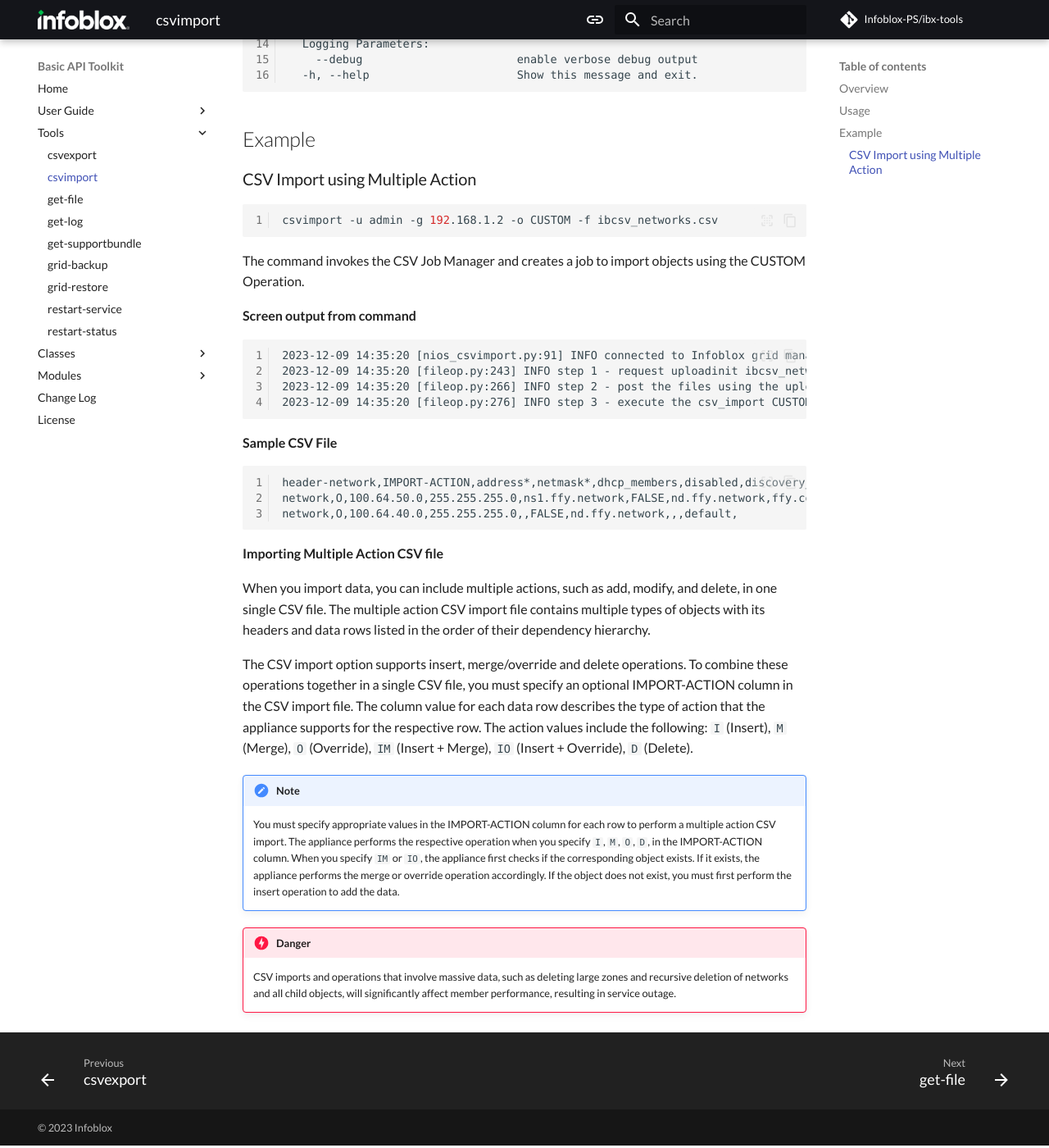
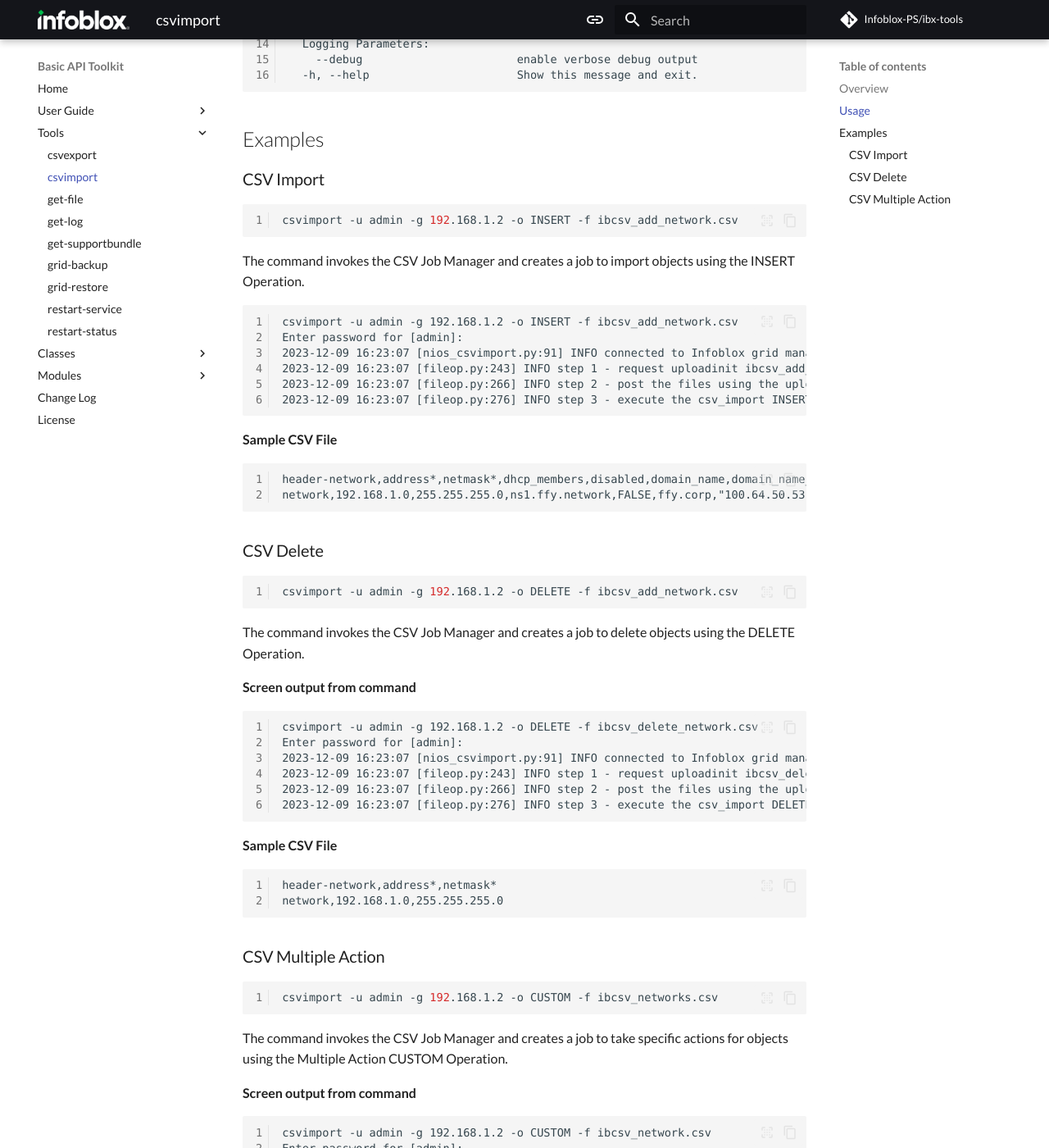
Before and after one commit to Infoblox-PS/ibx-sdk, an MkDocs documentation site: the page built from docs/examples/csvimport.md, in a window 1280 px wide and 1400 px high, scrolled down 740 px. Shown: the whole window at 82% size. Built offline with MkDocs 1.6.1 and Material for MkDocs 9.7.7, drawn with Linux system fonts in a browser that asks for light colours; some web fonts are replaced; comment, search, counter and statistics services are not loaded; some of the changed text lies outside the part shown.

Commit message:
Expand CSV Import usage examples and enhance explanations
Added detailed usage examples and improved explanations for CSV Import commands in the corresponding documentation. The changes include detailed examples of CSV Import, Delete, and Multiple Action operations along with the expected outputs. Also, reformatted the explanation of different action flags for clarity and better understanding.

````diff
--- a/docs/examples/csvimport.md
+++ b/docs/examples/csvimport.md
@@ -32,19 +32,71 @@
 
 ```
 
-## Example
+## Examples
 
-### CSV Import using Multiple Action
+### CSV Import
+
+```shell
+csvimport -u admin -g 192.168.1.2 -o INSERT -f ibcsv_add_network.csv
+```
+
+The command invokes the CSV Job Manager and creates a job to import objects using the INSERT Operation.
+
+```text
+csvimport -u admin -g 192.168.1.2 -o INSERT -f ibcsv_add_network.csv
+Enter password for [admin]:
+2023-12-09 16:23:07 [nios_csvimport.py:91] INFO connected to Infoblox grid manager 192.168.1.2
+2023-12-09 16:23:07 [fileop.py:243] INFO step 1 - request uploadinit ibcsv_add_network.csv
+2023-12-09 16:23:07 [fileop.py:266] INFO step 2 - post the files using the upload_url provided
+2023-12-09 16:23:07 [fileop.py:276] INFO step 3 - execute the csv_import INSERT job on ibcsv_add_network.csv
+
+```
+
+**Sample CSV File**
+```text
+header-network,address*,netmask*,dhcp_members,disabled,domain_name,domain_name_servers,network_view,routers
+network,192.168.1.0,255.255.255.0,ns1.ffy.network,FALSE,ffy.corp,"100.64.50.53,100.64.50.54",default,192.168.1.1
+```
+
+### CSV Delete
+
+```shell
+csvimport -u admin -g 192.168.1.2 -o DELETE -f ibcsv_add_network.csv
+```
+
+The command invokes the CSV Job Manager and creates a job to delete objects using the DELETE Operation.
+
+**Screen output from command**
+
+```text
+csvimport -u admin -g 192.168.1.2 -o DELETE -f ibcsv_delete_network.csv
+Enter password for [admin]:
+2023-12-09 16:23:07 [nios_csvimport.py:91] INFO connected to Infoblox grid manager 192.168.1.2
+2023-12-09 16:23:07 [fileop.py:243] INFO step 1 - request uploadinit ibcsv_delete_network.csv
+2023-12-09 16:23:07 [fileop.py:266] INFO step 2 - post the files using the upload_url provided
+2023-12-09 16:23:07 [fileop.py:276] INFO step 3 - execute the csv_import DELETE job on ibcsv_delete_network.csv
+
+```
+
+**Sample CSV File**
+```text
+header-network,address*,netmask*
+network,192.168.1.0,255.255.255.0
+```
+
+### CSV Multiple Action
 
 ```shell
 csvimport -u admin -g 192.168.1.2 -o CUSTOM -f ibcsv_networks.csv
 ```
 
-The command invokes the CSV Job Manager and creates a job to import objects using the CUSTOM Operation.
+The command invokes the CSV Job Manager and creates a job to take specific actions for objects using the Multiple Action CUSTOM Operation.
 
 **Screen output from command**
 
 ```text
+csvimport -u admin -g 192.168.1.2 -o CUSTOM -f ibcsv_network.csv
+Enter password for [admin]:
 2023-12-09 14:35:20 [nios_csvimport.py:91] INFO connected to Infoblox grid manager 192.168.1.2
 2023-12-09 14:35:20 [fileop.py:243] INFO step 1 - request uploadinit ibcsv_networks.csv
 2023-12-09 14:35:20 [fileop.py:266] INFO step 2 - post the files using the upload_url provided
@@ -66,16 +118,17 @@
 their dependency hierarchy.
 
 The CSV import option supports insert, merge/override and delete operations. To combine these operations together in a
-single CSV file, you must specify an optional IMPORT-ACTION column in the CSV import file. The column value for each
-data row describes the type of action that the appliance supports for the respective row. The action values include the
-following: `I` (Insert), `M` (Merge), `O` (Override), `IM` (Insert + Merge), `IO` (Insert + Override), `D` (Delete).
+single CSV file, you must specify an optional `IMPORT-ACTION` column in the CSV import file. The column value for each
+data row describes the type of action that the appliance supports for the respective row.
 
-!!! Note
-    You must specify appropriate values in the IMPORT-ACTION column for each row to perform a multiple action CSV
-    import. The appliance performs the respective operation when you specify `I`, `M`, `O`, `D`, in the
-    IMPORT-ACTION column. When you specify `IM` or `IO`, the appliance first checks if the corresponding object exists. If
-    it exists, the appliance performs the merge or override operation accordingly. If the object does not exist, you must
-    first perform the insert operation to add the data.
+| Action | Description       | Notes                                                                                                                                           |
+|--------|-------------------|-------------------------------------------------------------------------------------------------------------------------------------------------|
+| I      | Insert            | If it exists, an error will be generated.                                                                                                       |
+| M      | Merge             | If it exists, additional fields will be merged into the record. If the object does not exist, you must first perform the insert operation to add the data.                                 |
+| O      | Override          | If it exists, all fields will be overridden. If the object does not exist, you must first perform the insert operation to add the data.                                                                                                   |
+| IM     | Insert + Merge    | The appliance first checks if the corresponding object exists. If it exists, the appliance performs the merge or override operation accordingly. |
+| IO     | Insert + Override | The appliance first checks if the corresponding object exists. If it exists, the appliance performs the merge or override operation accordingly. |
+| D      | Delete            | If it exists, record will be deleted.  If it does not exists, an error will be generated.                                                       |
 
 !!! Danger
     CSV imports and operations that involve massive data, such as deleting large zones and recursive deletion of
````
